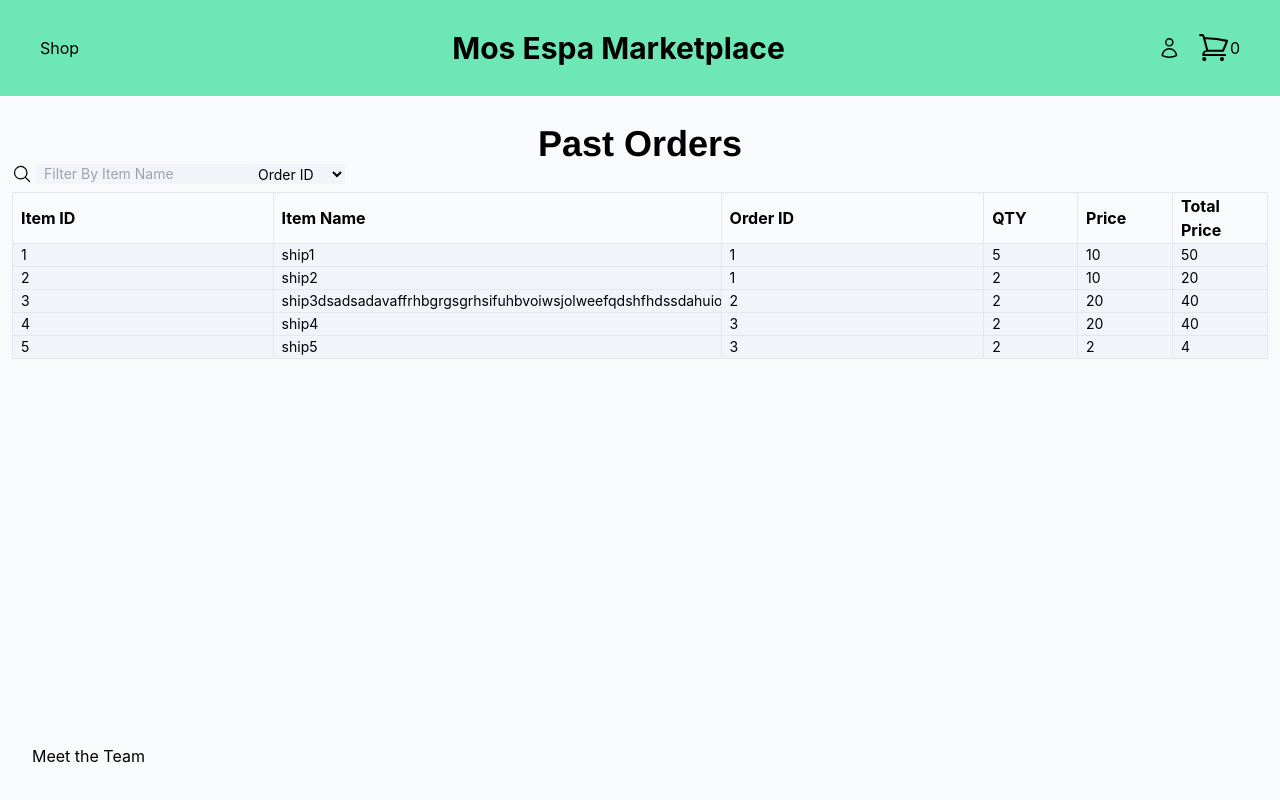
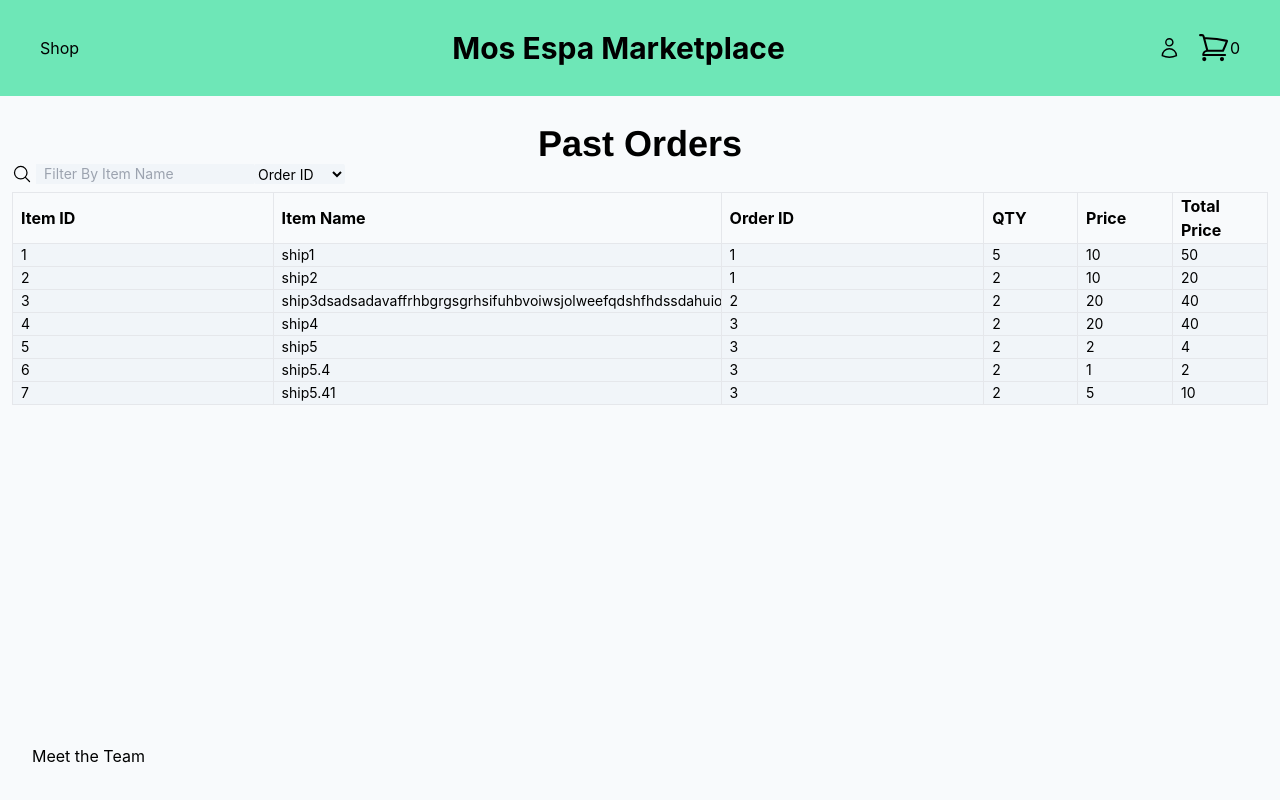
Before and after one commit to rysllvn/starmax-fe, a React (Create React App) app: page /purchase_history in a window 1280 px wide. Built offline with nearby package versions, Linux system fonts and the light colour scheme.

Commit message:
Added filtering based on name and ordering based on price
Users can now filter items based on their name. While filtered, users can also organize based on price.

```diff
--- a/src/components/DisplayTableRow.tsx
+++ b/src/components/DisplayTableRow.tsx
@@ -7,7 +7,7 @@ export function DisplayTableRow(props : {details: cartItemType}){
     return(
         <tr className="border-b border-l bg-slate-100 text-sm">
             <td className="border-r px-2 overflow-hidden whitespace-nowrap max-w-md">{details.item_id}</td>
-            <td className="border-r px-2 overflow-hidden whitespace-nowrap max-w-md">{details.name}</td>
+            <td className="border-r px-2 overflow-hidden whitespace-nowrap max-w-md" title={details.name}>{details.name}</td>
             <td className="border-r px-2 overflow-hidden whitespace-nowrap max-w-md">{details.order_id}</td>
             <td className="border-r px-2 overflow-hidden whitespace-nowrap max-w-md">{details.qty}</td>
             <td className="border-r px-2 overflow-hidden whitespace-nowrap max-w-md">{details.price}</td>
--- a/src/pages/PurchaseHistoryPage.tsx
+++ b/src/pages/PurchaseHistoryPage.tsx
@@ -1,5 +1,5 @@
 import { MagnifyingGlassIcon } from '@heroicons/react/24/outline';
-import { FormEvent, useEffect, useState } from "react";
+import { useEffect, useState } from "react";
 import { DisplayTableRow } from '../components/DisplayTableRow';
 import { cartItemType } from "../utilities/types";
 
@@ -41,6 +41,20 @@ const fakeList = [
         qty: 2,
         price: 2
     },
+    {
+        item_id: '6',
+        order_id: '3',
+        name: 'ship5.4',
+        qty: 2,
+        price: 1
+    },
+    {
+        item_id: '7',
+        order_id: '3',
+        name: 'ship5.41',
+        qty: 2,
+        price: 5
+    },
 ]
 
 export default function PurchaseHistoryPage(){
@@ -57,24 +71,38 @@ export default function PurchaseHistoryPage(){
     }, []);
 
     //Handler
-    function filterData(e: FormEvent){
-        e.preventDefault();
-        console.log(filter);
+    function filterName(e: React.ChangeEvent<HTMLInputElement>){
+        setFilter(e.target.value);
+        setFilteredPurchaseHistory(totalPurchaseHistory.filter(word => word.name.includes(e.target.value)));
     }
 
     //Handler
     function sortPrice(e: React.MouseEvent){
-        const totalPurchaseHistoryCopy = [...totalPurchaseHistory];
-        if(priceFilter === "" || priceFilter === "desc"){
-            setPriceFilter("asc");
-            totalPurchaseHistoryCopy.sort((a,b) => a.price - b.price);
+        //List is not filtered
+        if(filter === ""){
+            const totalPurchaseHistoryCopy = [...totalPurchaseHistory];
+            if(priceFilter === "" || priceFilter === "desc" ){
+                setPriceFilter("asc");
+                totalPurchaseHistoryCopy.sort((a,b) => a.price - b.price);
+            } else {
+                setPriceFilter("desc");
+                totalPurchaseHistoryCopy.sort((a,b) => b.price - a.price);
+            }
+            setFilteredPurchaseHistory(totalPurchaseHistoryCopy);
         } else {
-            setPriceFilter("desc");
-            totalPurchaseHistoryCopy.sort((a,b) => b.price - a.price);
+            const filteredPurchaseHistoryCopy = [... filteredPurchaseHistory]
+            if(priceFilter === "" || priceFilter === "desc" ){
+                setPriceFilter("asc");
+                filteredPurchaseHistoryCopy.sort((a,b) => a.price - b.price);
+            } else {
+                setPriceFilter("desc");
+                filteredPurchaseHistoryCopy.sort((a,b) => b.price - a.price);
+            }
+            setFilteredPurchaseHistory(filteredPurchaseHistoryCopy);
         }
 
-        setFilteredPurchaseHistory(totalPurchaseHistoryCopy);
     }
+
 
     return(
         <>
@@ -82,15 +110,15 @@ export default function PurchaseHistoryPage(){
                 <h1 className="text-4xl font-bold">Past Orders</h1>
             </div>
             <div className="ml-3 mr-3 flex flex-row">
-                <form className="flex flex-row" onSubmit={(e) => filterData(e)}>
+                <div className="flex flex-row">
                     <label>
                         <MagnifyingGlassIcon className='w-5 h-5 mr-1'/>
                     </label>
                     <input className="bg-slate-100 outline-none placeholder:text-sm placeholder:px-2  text-sm"
                         placeholder="Filter By Item Name" type="text" id="item_name"
-                        value={filter} onChange={(e) => setFilter(e.target.value)}
+                        value={filter} onChange={(e) => filterName(e)}
                     />
-                </form>
+                </div>
                 <select className="rounded-sm bg-slate-100 text-sm">
                     <option>Order ID</option>
                     <option>Item ID</option>
```
